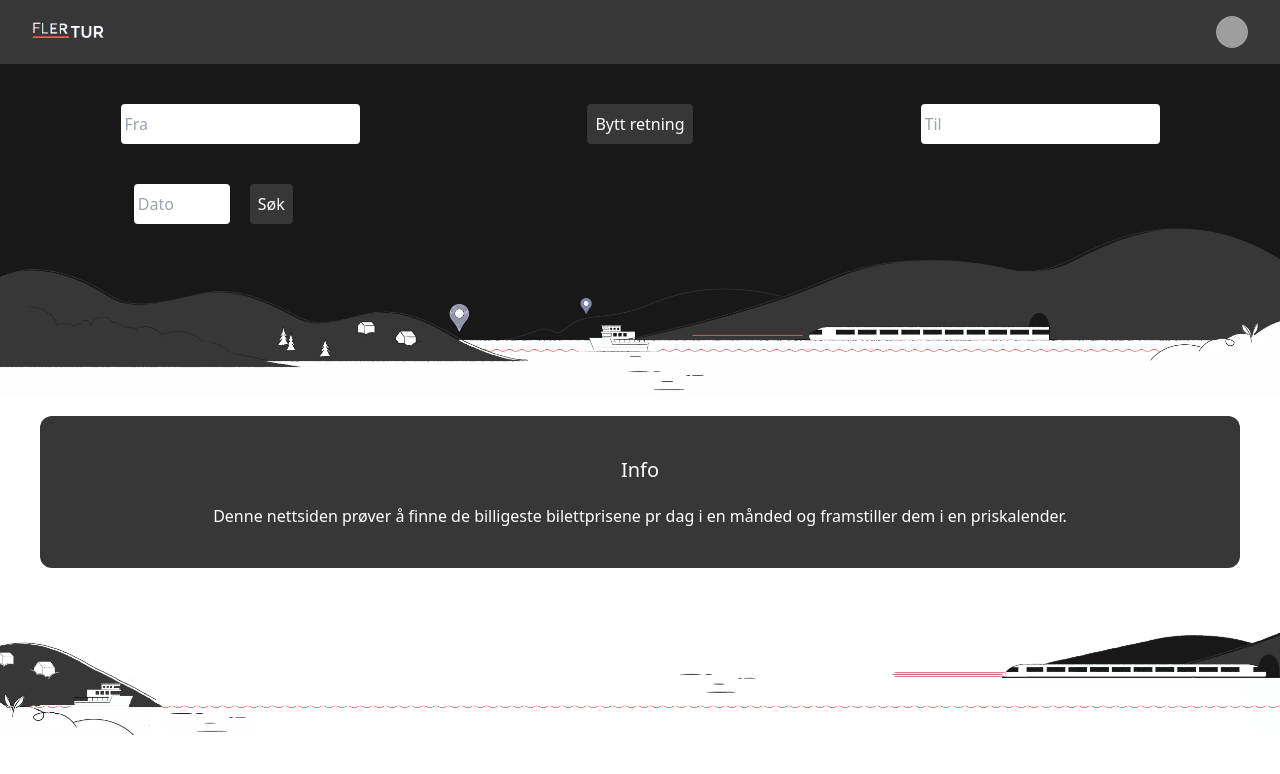
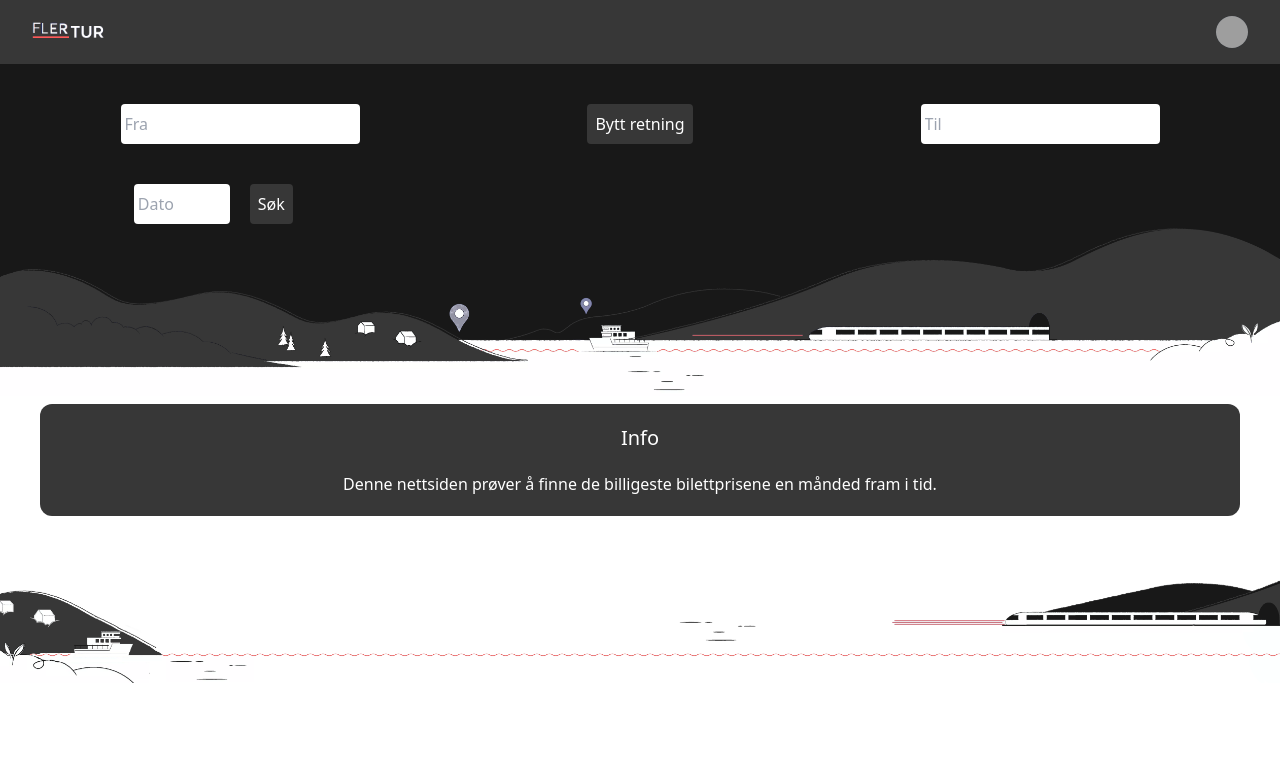
Before and after one commit to albertbayazidi/FlerTur, a React (Vite) app: page / in a window 1280 px wide. Shown: the top 774 px of the page. Built offline with nearby package versions, Linux system fonts and the light colour scheme; grey boxes are pictures that could not be loaded.

Commit message:
updated the text and resized the div to make the page fit all at once

```diff
--- a/src/Components/info.jsx
+++ b/src/Components/info.jsx
@@ -3,9 +3,10 @@ import { Fragment } from "react"
 function Info() {
   return (
     <Fragment>
-    <div class = 'p-10 mt-5 mx-10 bg-primary rounded-xl'>
+    <div class = 'py-5 px-10 mt-2 mx-10 bg-primary rounded-xl'>
         <h1 class = 'text-white text-center text-xl pb-5'>Info</h1>
-        <p class = 'text-white text-center'> Denne nettsiden prøver å finne de billigeste bilettprisene pr dag i en månded og framstiller dem i en priskalender.</p>
+        <p class = 'text-white text-center'>
+        Denne nettsiden prøver å finne de billigeste bilettprisene en månded fram i tid.</p>
     </div>
     <img src='/footer_art.png' />
     </Fragment>
```
